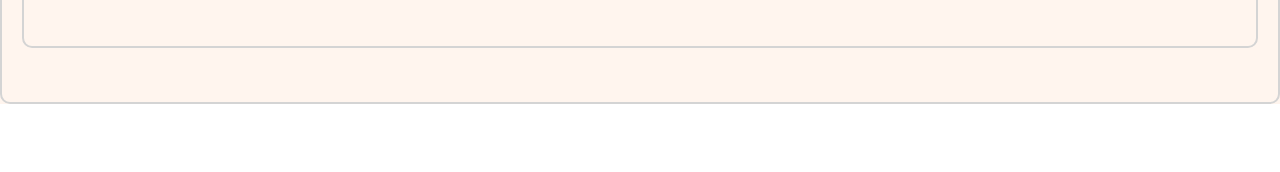
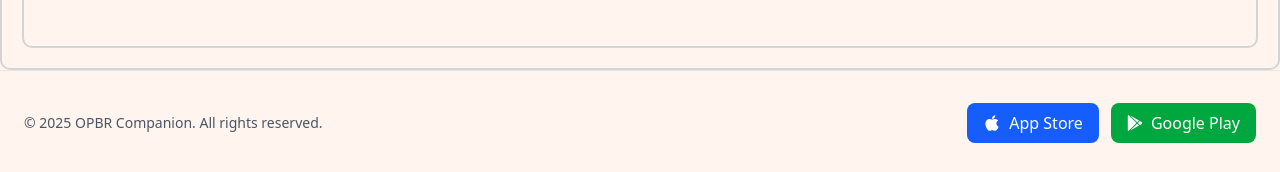
Before and after one commit to A-Moiz/opbr-companion-web-2, a Next.js app: page /medal-sets in a window 1280 px wide. Shown: the part 696-868 px from the top of the page. Before the commit the page ends 800 px from the top, so only its background shows below. Built offline with nearby package versions, Linux system fonts and the light colour scheme; no server answers.

Commit message:
footer added to project

```diff
--- a/src/app/layout.tsx
+++ b/src/app/layout.tsx
@@ -2,6 +2,7 @@
 import '@/app/globals.css';
 import Header from '@/components/Header';
 import Providers from '@/components/Providers';
+import Footer from '@/components/Footer';
 
 export const metadata: Metadata = {
   title: 'OPBS Companion',
@@ -19,6 +20,7 @@
           <div className="min-h-screen flex flex-col">
             <Header />
             <main className="flex-grow">{children}</main>
+            <Footer />
           </div>
         </Providers>
       </body>
--- /dev/null
+++ b/src/components/Footer.tsx
@@ -0,0 +1,76 @@
+'use client';
+
+import { useEffect, useState } from 'react';
+import useTheme from '@/contexts/ThemeContext';
+import { FiArrowUp } from 'react-icons/fi';
+import { FaApple, FaGooglePlay } from 'react-icons/fa';
+
+const Footer = () => {
+  const theme = useTheme();
+  const darkMode = theme?.darkMode ?? false;
+  const [showButton, setShowButton] = useState(false);
+
+  useEffect(() => {
+    const handleScroll = () => {
+      if (window.scrollY > 100) {
+        setShowButton(true);
+      } else {
+        setShowButton(false);
+      }
+    };
+
+    window.addEventListener('scroll', handleScroll);
+    return () => window.removeEventListener('scroll', handleScroll);
+  }, []);
+
+  const scrollToTop = () => {
+    window.scrollTo({
+      top: 0,
+      behavior: 'smooth'
+    });
+  };
+
+  return (
+    <footer className="border-t border-gray-200 dark:border-gray-800">
+      <div className="container mx-auto px-6 py-8">
+        <div className="flex flex-col md:flex-row justify-between items-center gap-6">
+          <div className="text-center md:text-left">
+            <p className={`text-sm ${darkMode ? 'text-gray-300' : 'text-gray-600'}`}>
+              © {new Date().getFullYear()} OPBR Companion. All rights reserved.
+            </p>
+          </div>
+
+          <div className="flex flex-col sm:flex-row gap-3">
+            <a
+              href="#"
+              className="flex items-center justify-center px-4 py-2 rounded-lg transition-all bg-blue-600 hover:bg-blue-700 text-white"
+            >
+              <FaApple className="mr-2 text-white" size={18} />
+              <span className="font-medium">App Store</span>
+            </a>
+
+            <a
+              href="#"
+              className="flex items-center justify-center px-4 py-2 rounded-lg transition-all bg-green-600 hover:bg-green-700 text-white"
+            >
+              <FaGooglePlay className="mr-2 text-white" size={16} />
+              <span className="font-medium">Google Play</span>
+            </a>
+          </div>
+        </div>
+      </div>
+
+      {showButton && (
+        <button
+          onClick={scrollToTop}
+          className="fixed bottom-6 right-6 flex items-center justify-center h-10 w-10 rounded-full shadow-lg transition-all bg-blue-600 hover:bg-purple-700 text-white"
+          aria-label="Back to top"
+        >
+          <FiArrowUp size={20} />
+        </button>
+      )}
+    </footer>
+  );
+};
+
+export default Footer;
```
